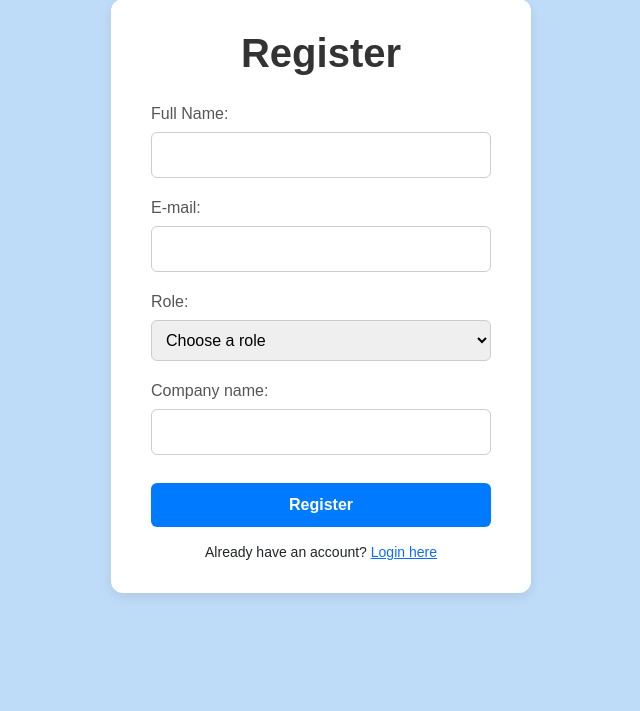
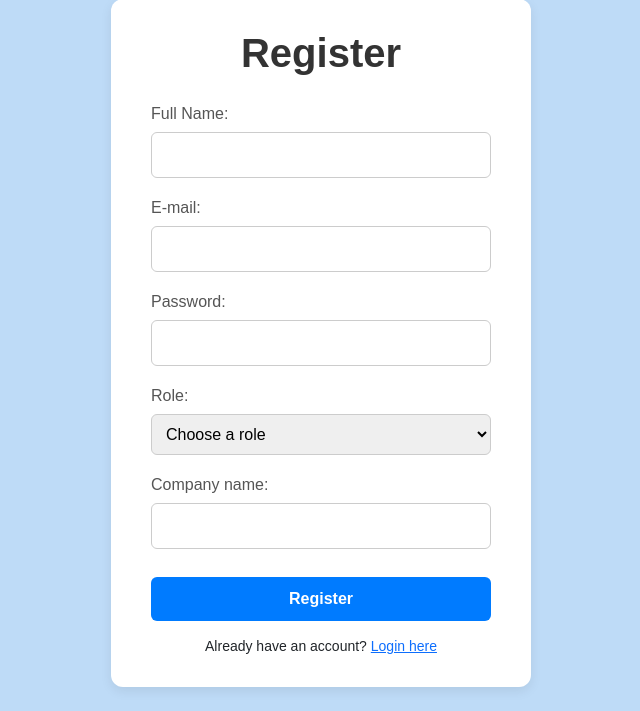
Before and after one commit to A-D-DBS-application/web-application-2025-group-39, a Flask app: page /register in a window 1280 px wide. Shown: the part 141-852 px from the top of the page, without its empty margins (319-959 px from the left). Before the commit the page ends 736 px from the top, so only its background shows below. Run offline with Flask 3, Linux system fonts and the light colour scheme; parts of the project's set-up code (start-up, migrations or seed data) failed here and were passed over.

Commit message:
wachtwoord aanmaken

```diff
--- a/app/models.py
+++ b/app/models.py
@@ -28,6 +28,7 @@ class Profile(db.Model):
     name = db.Column(db.String, nullable=False)
     email = db.Column(db.String, nullable=True)
     role = db.Column(db.String, nullable=True)
+    password = db.Column(db.String, nullable=False)
 
     # Foreign keys
     id_company = db.Column(
--- a/app/routes.py
+++ b/app/routes.py
@@ -26,13 +26,13 @@ def index():
 def login():
     print("🟢 Login route started")
     if request.method == 'POST':
-        name = request.form.get('name')
         email = request.form.get('email')
+        password = request.form.get('password')
 
-        print(f"📨 Login attempt received: name={name}, email={email}")
+        print(f"📨 Login attempt received: email={email}")
 
         # Search for user in profile with ORM
-        user = Profile.query.filter_by(name=name, email=email).first()
+        user = Profile.query.filter_by(email=email, password=password).first()
 
         if user:
             session['user_id'] = user.id_profile
@@ -43,7 +43,7 @@ def login():
             print("Login successful")
             return redirect(url_for('main.dashboard'))
         else:
-            flash("Invalid name or email.", "error")
+            flash("Invalid email or password.", "error")
             print("Invalid credentials")
 
     return render_template('login.html')
@@ -59,6 +59,7 @@ def register():
     if request.method == 'POST':
         name = request.form.get('name')
         email = request.form.get('email')
+        password = request.form.get('password')
         role = request.form.get('role')
         company_name = request.form.get('company_name')
 
@@ -94,12 +95,13 @@ def register():
             # Insert new profile in Supabase
             db.session.execute(
                 db.text("""
-                    INSERT INTO public.profile (name, email, role, id_company)
-                    VALUES (:name, :email, :role, :id_company)
+                    INSERT INTO public.profile (name, email, password, role, id_company)
+                    VALUES (:name, :email, :password, :role, :id_company)
                 """),
                 {
                     'name': name,
                     'email': email,
+                    'password': password,
                     'role': role,
                     'id_company': company.id_company
                 }
--- a/app/templates/register.html
+++ b/app/templates/register.html
@@ -16,6 +16,11 @@
         <div class="form-group">
             <label for="email">E-mail:</label>
             <input type="email" id="email" name="email" required>
+        </div>
+
+        <div class="form-group">
+            <label for="password">Password:</label>
+            <input type="password" id="password" name="password" required>
         </div>
 
         <div class="form-group">
```
Also changed, not shown: app/templates/login.html (+5 -4 lines).
